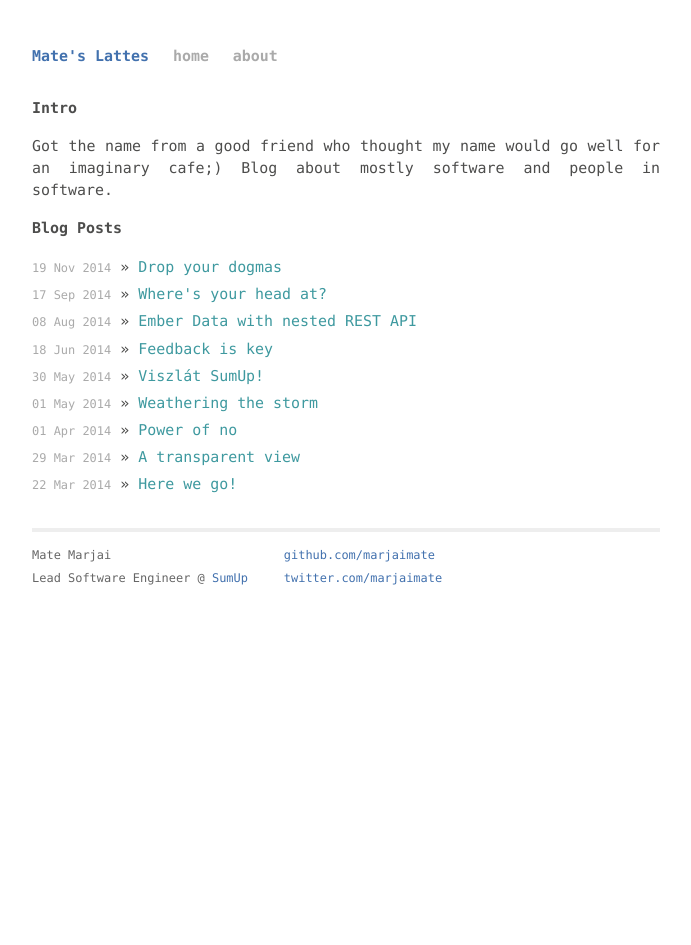
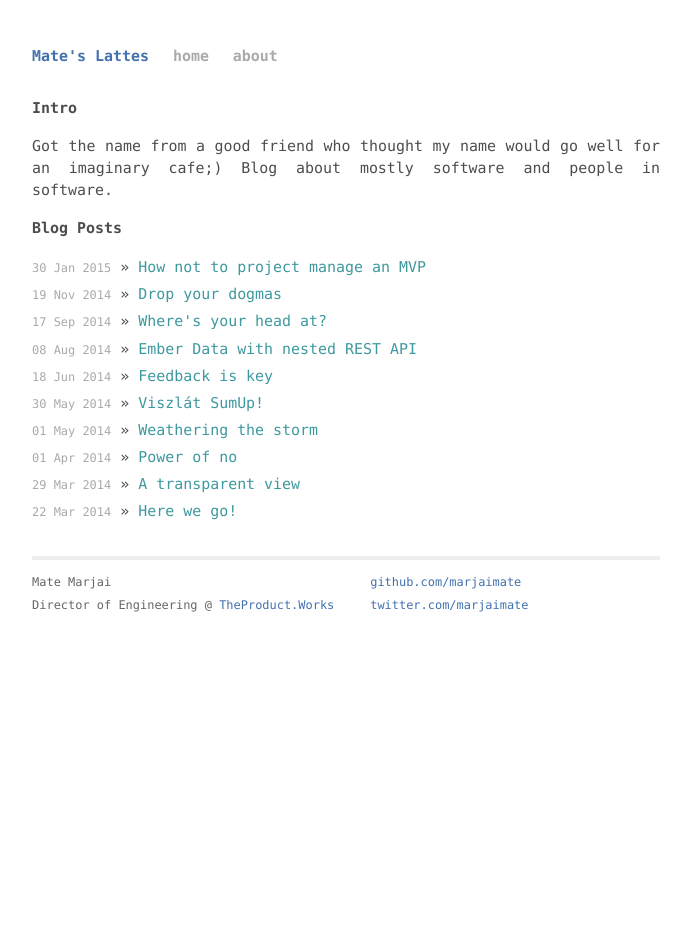
Before and after one commit to marjaimate/marjaimate.github.io, a Jekyll site: the page built from index.html, in a window 1280 px wide. Shown: the whole page, without its empty margins (294-985 px from the left). Built offline with Jekyll 4.4.1, drawn with Linux system fonts in a browser that asks for light colours; Markdown is read by kramdown in place of the engine named in the settings.

Commit message:
Footer update - new title and link to TPW; Post about MVP project management

```diff
--- a/_layouts/default.html
+++ b/_layouts/default.html
@@ -28,7 +28,7 @@
             <div class="contact">
               <p>
                 Mate Marjai <br />
-                Lead Software Engineer @ <a href="https://sumup.com">SumUp</a><br />
+                Director of Engineering @ <a href="http://theproduct.works">TheProduct.Works</a><br />
               </p>
             </div>
             <div class="contact">
--- a/css/main.css
+++ b/css/main.css
@@ -194,6 +194,10 @@ p { margin: 1em 0; }
   background-color: #333;
 }
 
+.post img {
+  max-width: 511px;
+}
+
 /* Resume */
 header.about {
   font-size: 150%;
```
Also changed, not shown: _posts/2015-01-30-how-not-to-project-manage-an-mvp.markdown (added, +42 -0 lines), images/MVP_pyramid.png (added), 15 other files.
